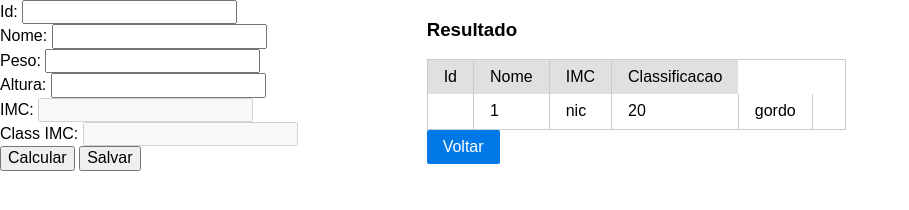
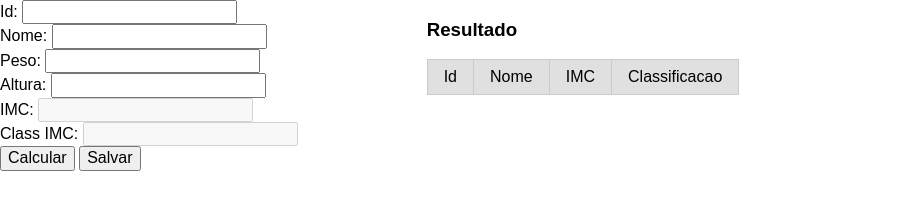
Before and after one commit to ionda88/calcIMCnodeRest, a plain HTML site: page frontend/index.html in a window 1280 px wide. Shown: the whole page, without its empty margins (0-909 px from the left). Drawn offline with nearby package versions, Linux system fonts and the light colour scheme.

Commit message:
agora sim

```diff
--- a/backend/app.js
+++ b/backend/app.js
@@ -94,7 +94,8 @@ app.post('/usuario', (req, res, next) => {
         user.classificacao = req.body.classificacao;
         //console.log('User:' + user);
         listaUsers.push(user);
-        //console.log('listaUsers:' + listaUsers);
+       // console.log('listaUsers:' + listaUsers);
+        res.json(listaUsers);
         return res.end();
     } catch (error) {
         console.error(error);
--- a/frontend/index.html
+++ b/frontend/index.html
@@ -42,17 +42,17 @@
                     </tr>
                 </thead>
                 <tbody id="tableBody">
-                <tr>
-                    <td></td>
-                    <td>1</td>
-                    <td>nic</td>
-                    <td>20</td>
-                    <td>gordo</td>
-                    <td></td>
-                </tr>
+<!--                <tr>-->
+<!--                    <td></td>-->
+<!--                    <td>1</td>-->
+<!--                    <td>nic</td>-->
+<!--                    <td>20</td>-->
+<!--                    <td>gordo</td>-->
+<!--                    <td></td>-->
+<!--                </tr>-->
                 </tbody>
             </table>
-            <a class="pure-button pure-button-primary" href="/">Voltar</a>
+<!--            <a class="pure-button pure-button-primary" href="/">Voltar</a>-->
         </div>
         <div class="pure-u-1-3"></div>
     </div>
@@ -112,7 +112,8 @@
             fetch("http://localhost:3000/usuario", requestOptions)
                 .then(response => response.json())
                 .then((result) => {
-                    alert("Salvo com Sucesso!")
+                    //alert("Salvo com Sucesso!")
+                    refreshTable()
                     //document.getElementById('resultado').innerText = result.imc
                     //classificaImc(result.text)
                 })
```
